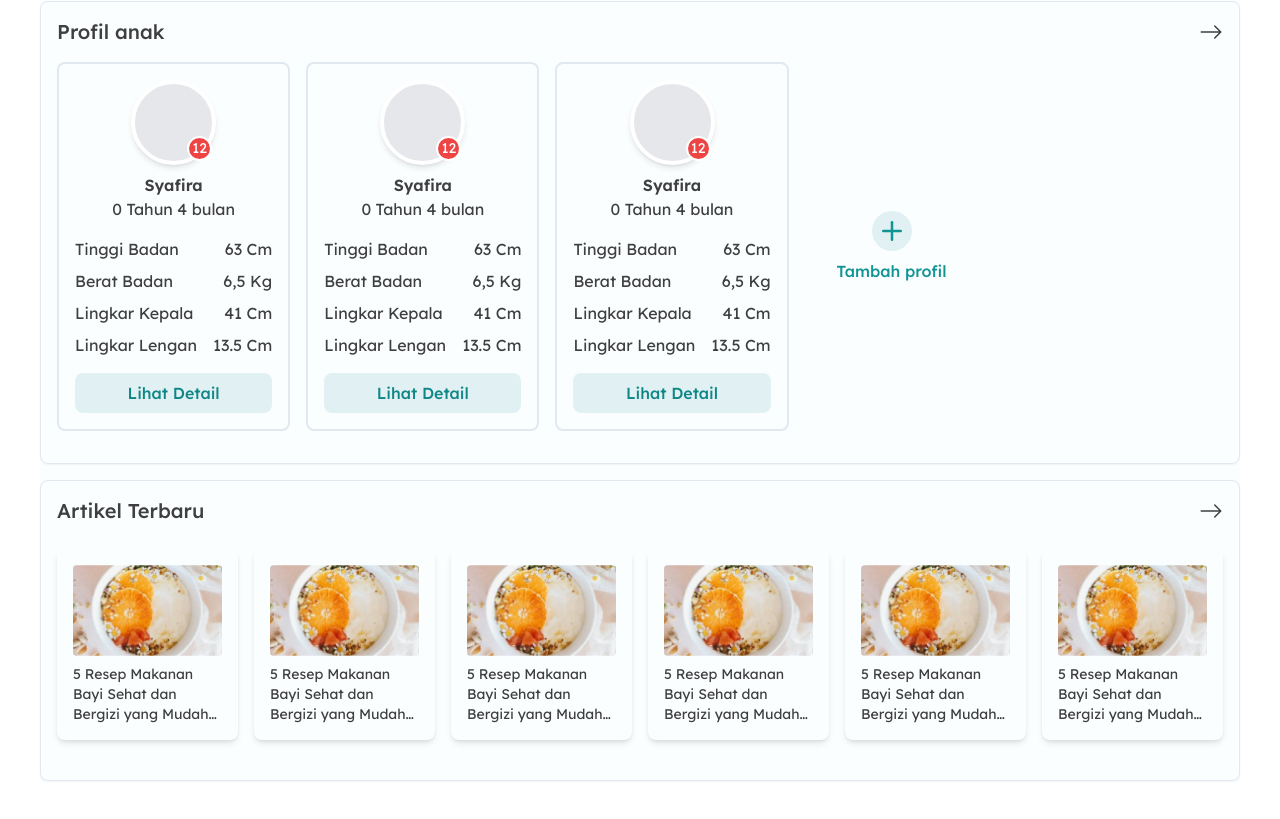
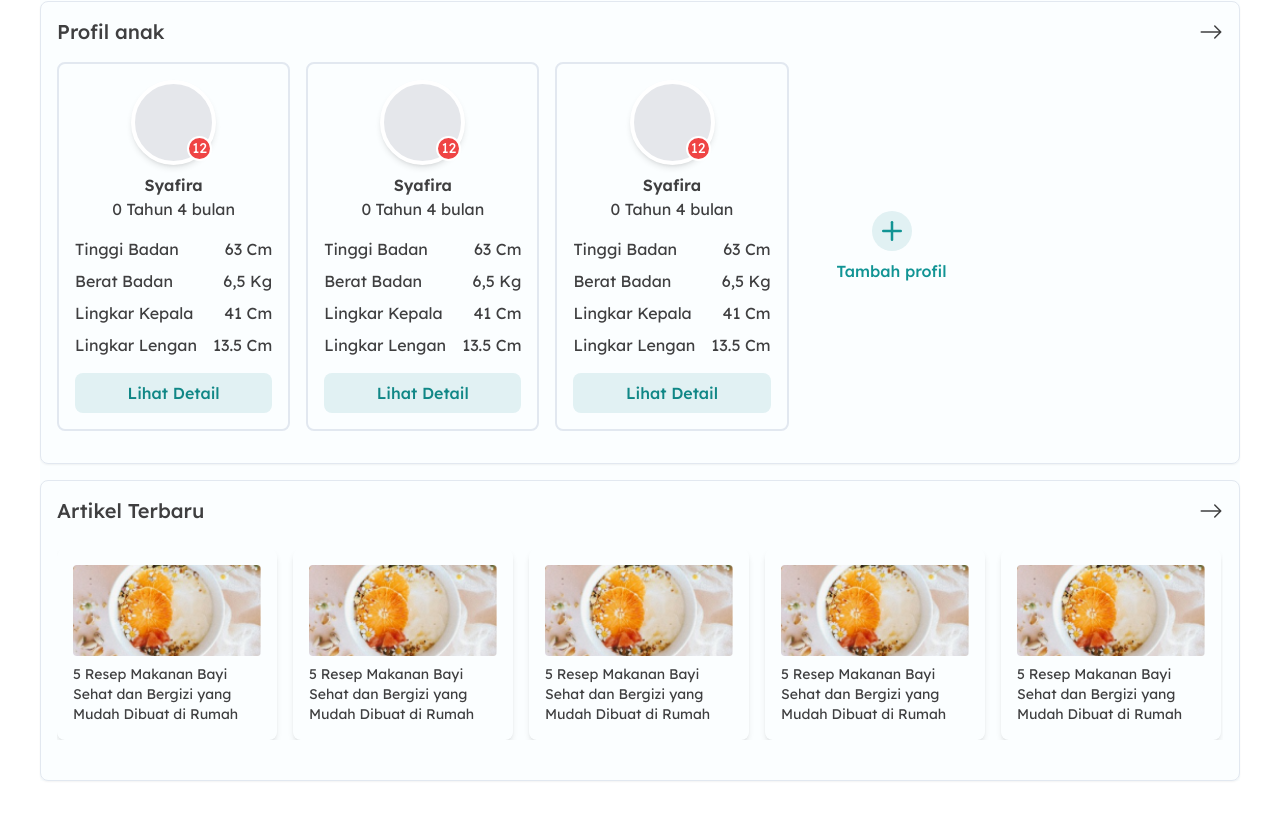
Before and after one commit to AamHermansyah/stunting.id, a Next.js app: page /dashboard in a window 1280 px wide. Shown: the part 295-1114 px from the top of the page. Built offline with nearby package versions, Linux system fonts and the light colour scheme.

Commit message:
[ADD] Responsive Dashboard Home

```diff
--- a/app/dashboard/(home)/_components/children-profile.tsx
+++ b/app/dashboard/(home)/_components/children-profile.tsx
@@ -15,7 +15,7 @@ const ChildrenProfile = () => {
         </div>
       </Link>
       {/* PROFILE CARD */}
-      <div className="flex flex-wrap flex-row space-x-4">
+      <div className="flex sm:flex-wrap overflow-x-auto flex-row space-x-4">
         <ProfileCard />
         <ProfileCard />
         <ProfileCard />
--- a/app/dashboard/(home)/_components/lates-articles.tsx
+++ b/app/dashboard/(home)/_components/lates-articles.tsx
@@ -1,6 +1,6 @@
-import React from 'react'
-import Image from 'next/image'
-import Link from 'next/link'
+import React from "react";
+import Image from "next/image";
+import Link from "next/link";
 import { BsArrowRight } from "react-icons/bs";
 
 const LatesArticles = () => {
@@ -12,82 +12,88 @@ const LatesArticles = () => {
           <BsArrowRight fontSize={24} className="my-auto" />
         </div>
       </Link>
-      <div className="flex flex-row my-6 space-x-4">
-        <div className='flex flex-col w-[220px] space-y-2 shadow-md p-4 rounded-lg'>
-          <div className='relative w-full h-[91px]'>
+      <div className="flex overflow-x-auto flex-row my-6 space-x-4">
+        <div className="flex-shrink-0 flex flex-col w-[220px] space-y-2 shadow-md p-4 rounded-lg">
+          <div className="relative w-full h-[91px]">
             <Image
               src="/images/example-article.png"
               fill={true}
-            alt='artikel1'
-            className='object-cover rounded-sm'/>
+              alt="artikel1"
+              className="object-cover rounded-sm"
+            />
           </div>
-          <p className='line-clamp-3 text-sm'>
+          <p className="line-clamp-3 text-sm">
             5 Resep Makanan Bayi Sehat dan Bergizi yang Mudah Dibuat di Rumah
           </p>
         </div>
-        <div className='flex flex-col w-[220px] space-y-2 shadow-md p-4 rounded-lg'>
-          <div className='relative w-full h-[91px]'>
+        <div className="flex-shrink-0 flex flex-col w-[220px] space-y-2 shadow-md p-4 rounded-lg">
+          <div className="relative w-full h-[91px]">
             <Image
               src="/images/example-article.png"
               fill={true}
-            alt='artikel1'
-            className='object-cover rounded-sm'/>
+              alt="artikel1"
+              className="object-cover rounded-sm"
+            />
           </div>
-          <p className='line-clamp-3 text-sm'>
+          <p className="line-clamp-3 text-sm">
             5 Resep Makanan Bayi Sehat dan Bergizi yang Mudah Dibuat di Rumah
           </p>
         </div>
-        <div className='flex flex-col w-[220px] space-y-2 shadow-md p-4 rounded-lg'>
-          <div className='relative w-full h-[91px]'>
+        <div className="flex-shrink-0 flex flex-col w-[220px] space-y-2 shadow-md p-4 rounded-lg">
+          <div className="relative w-full h-[91px]">
             <Image
               src="/images/example-article.png"
               fill={true}
-            alt='artikel1'
-            className='object-cover rounded-sm'/>
+              alt="artikel1"
+              className="object-cover rounded-sm"
+            />
           </div>
-          <p className='line-clamp-3 text-sm'>
+          <p className="line-clamp-3 text-sm">
             5 Resep Makanan Bayi Sehat dan Bergizi yang Mudah Dibuat di Rumah
           </p>
         </div>
-        <div className='flex flex-col w-[220px] space-y-2 shadow-md p-4 rounded-lg'>
-          <div className='relative w-full h-[91px]'>
+        <div className="flex-shrink-0 flex flex-col w-[220px] space-y-2 shadow-md p-4 rounded-lg">
+          <div className="relative w-full h-[91px]">
             <Image
               src="/images/example-article.png"
               fill={true}
-            alt='artikel1'
-            className='object-cover rounded-sm'/>
+              alt="artikel1"
+              className="object-cover rounded-sm"
+            />
           </div>
-          <p className='line-clamp-3 text-sm'>
+          <p className="line-clamp-3 text-sm">
             5 Resep Makanan Bayi Sehat dan Bergizi yang Mudah Dibuat di Rumah
           </p>
         </div>
-        <div className='flex flex-col w-[220px] space-y-2 shadow-md p-4 rounded-lg'>
-          <div className='relative w-full h-[91px]'>
+        <div className="flex-shrink-0 flex flex-col w-[220px] space-y-2 shadow-md p-4 rounded-lg">
+          <div className="relative w-full h-[91px]">
             <Image
               src="/images/example-article.png"
               fill={true}
-            alt='artikel1'
-            className='object-cover rounded-sm'/>
+              alt="artikel1"
+              className="object-cover rounded-sm"
+            />
           </div>
-          <p className='line-clamp-3 text-sm'>
+          <p className="line-clamp-3 text-sm">
             5 Resep Makanan Bayi Sehat dan Bergizi yang Mudah Dibuat di Rumah
           </p>
         </div>
-        <div className='flex flex-col w-[220px] space-y-2 shadow-md p-4 rounded-lg'>
-          <div className='relative w-full h-[91px]'>
+        <div className="flex-shrink-0 flex flex-col w-[220px] space-y-2 shadow-md p-4 rounded-lg">
+          <div className="relative w-full h-[91px]">
             <Image
               src="/images/example-article.png"
               fill={true}
-            alt='artikel1'
-            className='object-cover rounded-sm'/>
+              alt="artikel1"
+              className="object-cover rounded-sm"
+            />
           </div>
-          <p className='line-clamp-3 text-sm'>
+          <p className="line-clamp-3 text-sm">
             5 Resep Makanan Bayi Sehat dan Bergizi yang Mudah Dibuat di Rumah
           </p>
         </div>
       </div>
     </div>
-  )
-}
+  );
+};
 
-export default LatesArticles
+export default LatesArticles;
--- a/app/dashboard/(home)/_components/profile-card.tsx
+++ b/app/dashboard/(home)/_components/profile-card.tsx
@@ -2,7 +2,7 @@ import React from "react";
 
 const ProfileCard = () => {
   return (
-    <div className="grid grid-rows-1 grid-cols-1 rounded-lg border-2 px-4 py-4 my-4 space-y-4">
+    <div className="flex-shrink-0 grid grid-rows-1 grid-cols-1 rounded-lg border-2 px-4 py-4 my-4 space-y-4">
       <div className="flex flex-col items-center">
         <div className="relative w-[85px] h-[85px] bg-gray-200 border-white border-4 shadow-md rounded-full">
           <div className="absolute w-[25px] h-[25px] border-2 border-white rounded-full bg-red-500 right-0 bottom-0 text-center text-sm text-white">
--- a/app/dashboard/(home)/page.tsx
+++ b/app/dashboard/(home)/page.tsx
@@ -7,7 +7,7 @@ const page = () => {
   return (
     <div className='flex flex-col bg-[#fbfeff] space-y-4'>
       <div className='grid grid-cols-6 rounded-lg overflow-hidden bg-white'>
-        <div className='col-span-4 ml-4 my-6 space-y-2'>
+        <div className='sm:col-span-4 col-span-6 ml-4 sm:my-6 my-2 space-y-2'>
           <h2 className='font-semibold text-2xl'>
           Selamat datang di <span className='text-[#119494]'>Stunting.id</span>
           </h2>
@@ -20,7 +20,7 @@ const page = () => {
             src="/images/three_color.svg"
             alt='three-color'
             layout='fill'
-            objectFit='cover'
+            className='object-cover'
           />
         </div>
       </div>
```
Lines whose indentation alone changed are shown as unchanged.
